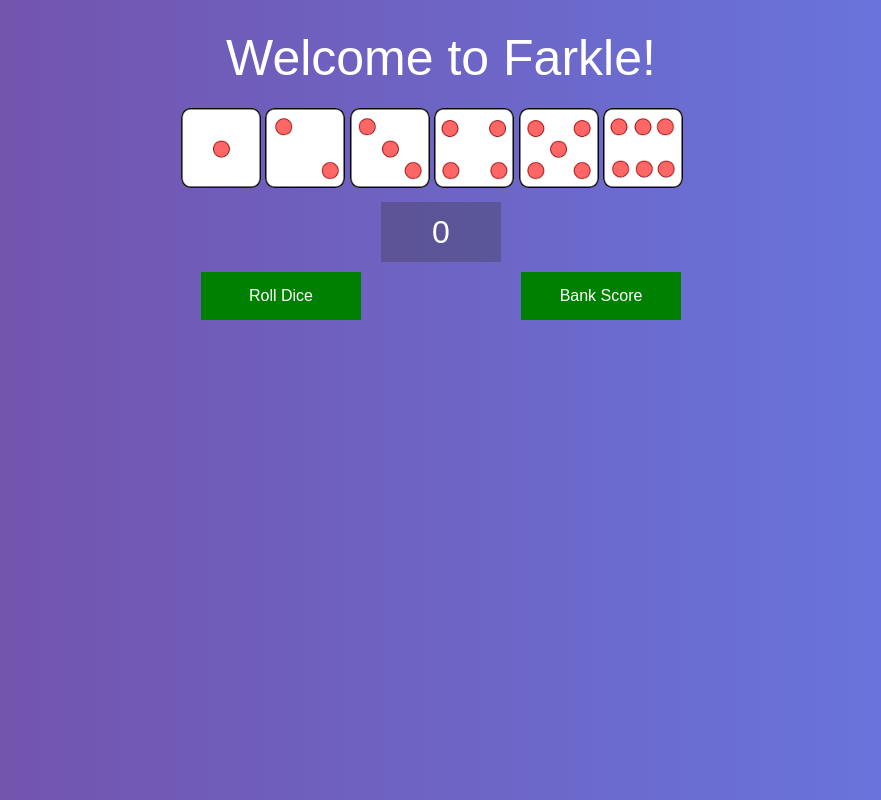
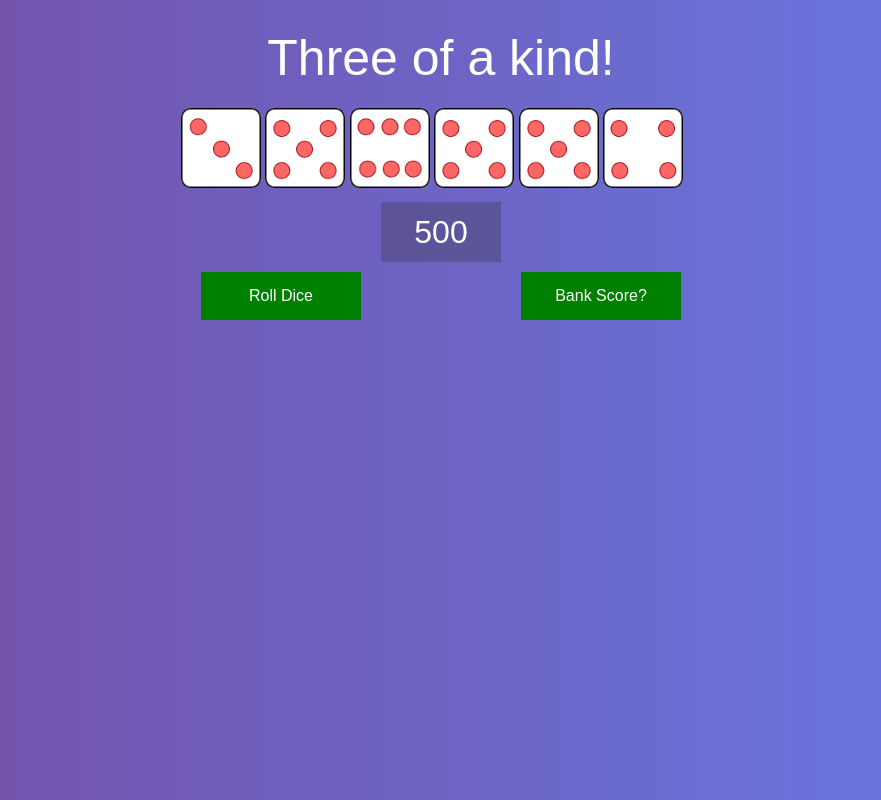
Before and after one commit to rsalomon1/dice-game, a plain HTML site: page MedTrak-Farkle/index.html in a window 1280 px wide. Both pictures are taken after a click on the button "Roll Dice". Shown: the whole page, without its empty margins (199-1080 px from the left). Drawn offline with Linux system fonts and the light colour scheme.

Commit message:
Added functionality for 'three of a kind' roll

```diff
--- a/MedTrak-Farkle/farkle.js
+++ b/MedTrak-Farkle/farkle.js
@@ -1,42 +1,56 @@
-var diceArr = [];
+function rollDice() {
+  setTimeout(function () {
+    var randomNumber1 = Math.floor(Math.random() * 6) + 1;
+    var randomNumber2 = Math.floor(Math.random() * 6) + 1;
+    var randomNumber3 = Math.floor(Math.random() * 6) + 1;
+    var randomNumber4 = Math.floor(Math.random() * 6) + 1;
+    var randomNumber5 = Math.floor(Math.random() * 6) + 1;
+    var randomNumber6 = Math.floor(Math.random() * 6) + 1;
 
-function initializeDice(){
-	for(i = 0; i < 6; i++){
-		diceArr[i] = {};
-		diceArr[i].id = "die" + i + 1;
-		diceArr[i].value = i + 1;
-		diceArr[i].clicked = 0;
-	}
+    document
+      .getElementById("die1")
+      .setAttribute("src", "./images/" + randomNumber1 + ".png");
+
+    document
+      .getElementById("die2")
+      .setAttribute("src", "./images/" + randomNumber2 + ".png");
+    document
+      .getElementById("die3")
+      .setAttribute("src", "./images/" + randomNumber3 + ".png");
+    document
+      .getElementById("die4")
+      .setAttribute("src", "./images/" + randomNumber4 + ".png");
+    document
+      .getElementById("die5")
+      .setAttribute("src", "./images/" + randomNumber5 + ".png");
+    document
+      .getElementById("die6")
+      .setAttribute("src", "./images/" + randomNumber6 + ".png");
+
+    var diceArr = [
+      randomNumber1,
+      randomNumber2,
+      randomNumber3,
+      randomNumber4,
+      randomNumber5,
+      randomNumber6,
+    ];
+
+    for (var i = 0; i < diceArr.length; i++) {
+      const isDuplicate = diceArr.filter((val) => val === diceArr[i]);
+
+      if (isDuplicate.length === 3) {
+        var valueOfDice = isDuplicate[0];
+        document.getElementById("header-text").innerHTML = "Three of a kind!";
+        document.getElementById("score").innerHTML = valueOfDice * 100;
+      }
+    }
+  }, 100);
 }
 
-/*Rolling dice values*/
-function rollDice(){
-	for(var i=0; i < 6; i++){
-		if(diceArr[i].clicked === 0){
-			diceArr[i].value = Math.floor((Math.random() * 6) + 1);
-		}
-	}
-	updateDiceImg();
+function bankScore() {
+  alert(
+    "Thanks for playing! Your total score is: " +
+      document.getElementById("score").innerHTML
+  );
 }
-
-/*Updating images of dice given values of rollDice*/
-function updateDiceImg(){
-	var diceImage;
-	for(var i = 0; i < 6; i++){
-		diceImage = "images/" + i + ".png";
-		document.getElementById(diceArr[i].id).setAttribute("src", diceImage);
-	}
-}
-
-function diceClick(img){
-	var i = img.getAttribute("data-number");
-
-	img.classList.toggle("transparent");
-	if(diceArr[i].clicked === 0){
-		diceArr[i].clicked == 1;
-	}
-	else{
-		diceArr[i].clicked == 0;
-	}
-
-}
--- a/MedTrak-Farkle/index.html
+++ b/MedTrak-Farkle/index.html
@@ -7,25 +7,26 @@
 </head>
 
 <body onload="initializeDice()">
-	<header class="row header">Welcome to Farkle!</header>
+	<header id="header-text" class="row header">Welcome to Farkle!</header>
 	<div class="row">
 		<!-- Dice images -->
 		<div class="dice">
-			<img src="images/1.png" id="die1" data-number="0" onclick="diceClick(this)">
-			<img src="images/2.png" id="die2" data-number="1" onclick="diceClick(this)">
-			<img src="images/3.png" id="die3" data-number="2" onclick="diceClick(this)">
-			<img src="images/4.png" id="die4" data-number="3" onclick="diceClick(this)">
-			<img src="images/5.png" id="die5" data-number="4" onclick="diceClick(this)">
-			<img src="images/6.png" id="die6" data-number="5" onclick="diceClick(this)">
+			<img src="./images/1.png" id="die1" data-number="0" onclick="diceClick(this)">
+			<img src="./images/2.png" id="die2" data-number="1" onclick="diceClick(this)">
+			<img src="./images/3.png" id="die3" data-number="2" onclick="diceClick(this)">
+			<img src="./images/4.png" id="die4" data-number="3" onclick="diceClick(this)">
+			<img src="./images/5.png" id="die5" data-number="4" onclick="diceClick(this)">
+			<img src="./images/6.png" id="die6" data-number="5" onclick="diceClick(this)">
 		</div>
 	</div>
 	<!-- Scoring -->
-	<div class="row score"> 0 </div>
+	<div id="score" class="row score"> 0 </div>
 
 	<!-- Button row -->
 	<div class="row">
-		<button class="button roll column" onclick="rollDice()">Roll Dice</button>
-		<button class="button bank column">Bank Score</button>
+		<button class="button roll column" onClick="rollDice()">Roll Dice</button>
+
+		<button onClick="bankScore()" id="bank-score" class="button bank column">Bank Score?</button>
 	</div>
 </body>
 </html>
```
